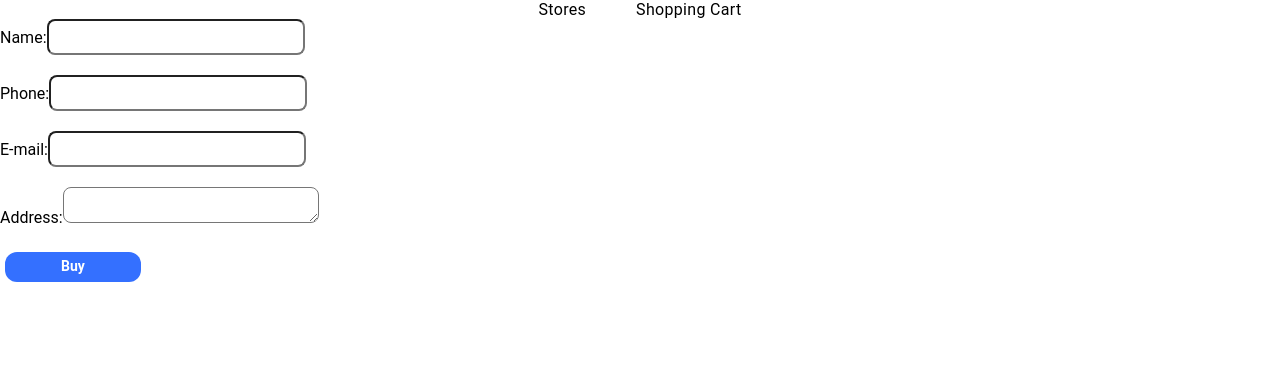
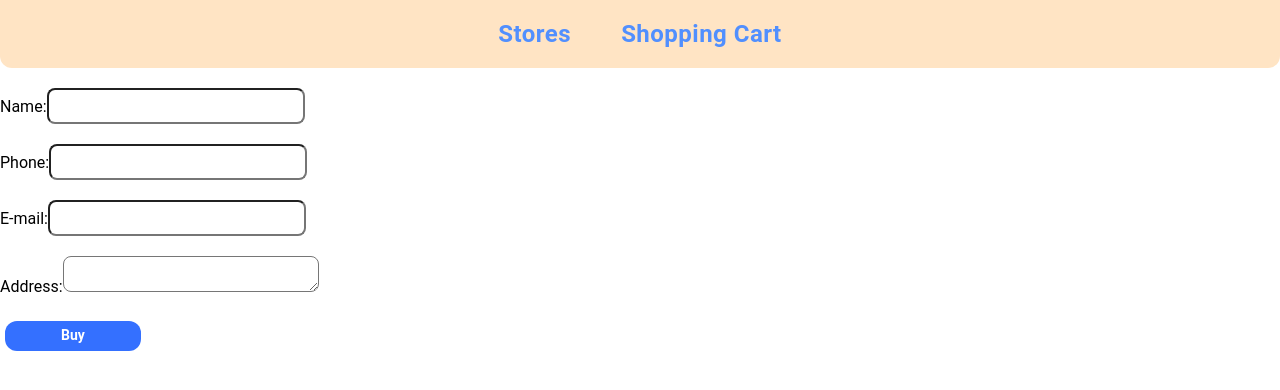
Before and after one commit to Jarevych/medicine-delivery, a React (Create React App) app: page /shopping-cart in a window 1280 px wide. Shown: the top 390 px of the page. Built offline with nearby package versions, Linux system fonts and the light colour scheme.

Commit message:
react scripts install

```diff
--- a/package.json
+++ b/package.json
@@ -11,7 +11,7 @@
     "react": "^18.1.0",
     "react-dom": "^18.1.0",
     "react-router-dom": "^6.22.2",
-    "react-scripts": "5.0.1",
+    "react-scripts": "^5.0.1",
     "styled-components": "^6.1.8",
     "web-vitals": "^2.1.3"
   },
--- a/src/components/HeaderStyled.js
+++ b/src/components/HeaderStyled.js
@@ -7,9 +7,27 @@ export const HeaderStyled = styled.div`
     display: flex;
    justify-content: center;
    gap: 50px;
+   padding: 20px;
+   background-color: bisque;
+   border-bottom-right-radius: 12px;
+   border-bottom-left-radius: 12px;
+   margin-bottom: 20px;
 a {
     text-decoration: none;
     display: flex;
+    font-size: 24px;
+    color: #518ffe;
+    font-weight: 700;
+
+}
+a:hover {
+    text-decoration: underline;
+}
+a:focus {
+    text-decoration: underline;
+}
+a is-active {
+    text-decoration: underline;
 }
 
     /* ul {
--- a/src/pages/ShoppingCartStyled.js
+++ b/src/pages/ShoppingCartStyled.js
@@ -13,6 +13,8 @@ export const ShoppingStyledContainer = styled.div`
         display: flex;
         flex-wrap: wrap;
         gap: 20px;
+        margin: 0 auto;
+        justify-content: space-between;
     }
     li {
         list-style: none;
```
Also changed, not shown: 1 other file (tests, documents, lock files or other folders).
